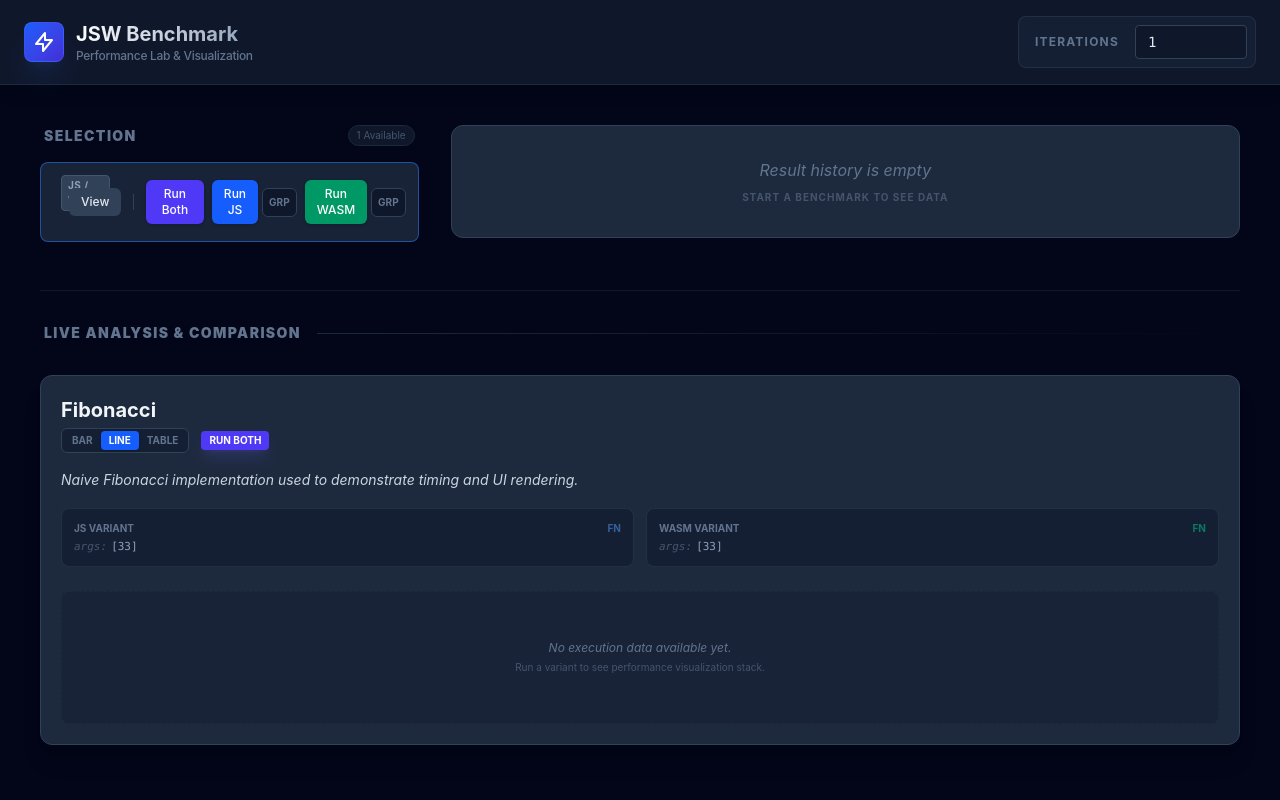
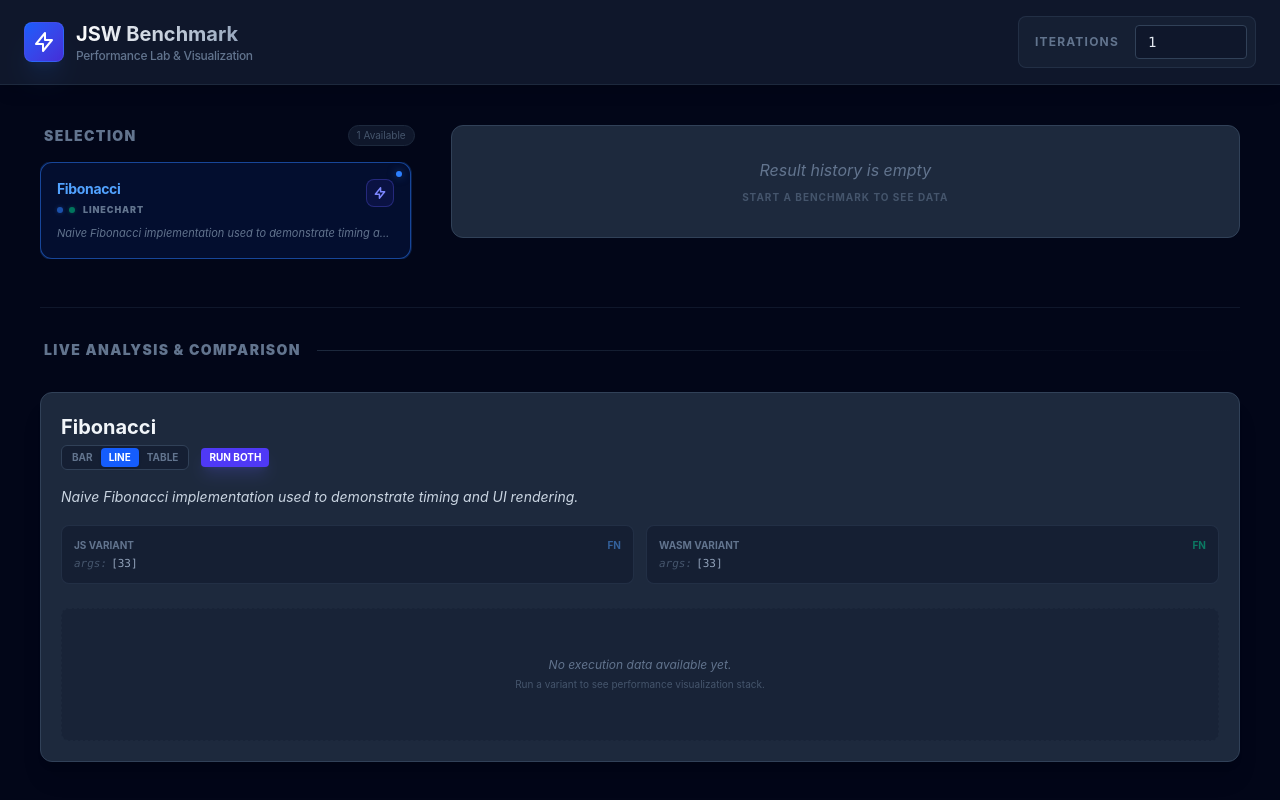
Before and after one commit to EV-OD/vite-plugin-jsw, a React (Vite) app in the folder playground-react/: page / in a window 1280 px wide. Shown: the top 800 px of the page. Built offline with nearby package versions, Linux system fonts and the light colour scheme.

Commit message:
feat: enhance BenchmarkItem and BenchmarkManager components with improved UI and functionality; add custom scrollbar styles and progress animation

```diff
--- a/playground-react/src/benchmark/benchmarks/fib/index.ts
+++ b/playground-react/src/benchmark/benchmarks/fib/index.ts
@@ -1,7 +1,6 @@
 import { fibJs } from "./js";
 import { fibWasm } from "./wasm";
 import { register, type BenchEntry, type BenchResult } from "../../register";
-
 const data = [Math.floor(Math.random() * 25) + 10]
 
 const argsData = () => data;
--- a/playground-react/src/benchmark/manager/BenchmarkManager.tsx
+++ b/playground-react/src/benchmark/manager/BenchmarkManager.tsx
@@ -67,7 +67,7 @@ export default function BenchmarkManager() {
                   {registryEntries.length} Available
                 </span>
               </div>
-              <div className="space-y-3">
+              <div className="space-y-2 max-h-[600px] overflow-y-auto pr-2 custom-scrollbar">
                 {registryEntries.map(([name, entry]) => (
                   <BenchmarkItem key={name} name={name} entry={entry} />
                 ))}
--- a/playground-react/src/benchmark/manager/components/BenchmarkItem.tsx
+++ b/playground-react/src/benchmark/manager/components/BenchmarkItem.tsx
@@ -9,8 +9,6 @@ interface BenchmarkItemProps {
 export function BenchmarkItem({ name, entry }: BenchmarkItemProps) {
   const setSelected = useBenchmarkStore(s => s.setSelected)
   const isSelected = useBenchmarkStore(s => s.selected === name)
-  const groupState = useBenchmarkStore(s => s.groupState)
-  const toggleGroup = useBenchmarkStore(s => s.toggleGroup)
   const run = useBenchmarkStore(s => s.run)
   const runBoth = useBenchmarkStore(s => s.runBoth)
   const runs = useBenchmarkStore(s => s.runs)
@@ -21,112 +19,80 @@ export function BenchmarkItem({ name, entry }: BenchmarkItemProps) {
 
   return (
     <div
-      className={`flex flex-col sm:flex-row items-start sm:items-center justify-between p-3 rounded-lg border transition-all ${
-        isSelected ? 'bg-slate-700/50 border-blue-500/50' : 'bg-slate-800 border-slate-700 hover:border-slate-600'
+      onClick={() => setSelected(name)}
+      className={`group relative flex flex-col p-4 rounded-xl border transition-all cursor-pointer ${
+        isSelected
+          ? 'bg-blue-600/10 border-blue-500/50 ring-1 ring-blue-500/20'
+          : 'bg-slate-900/50 border-slate-800 hover:border-slate-700 hover:bg-slate-800/50'
       }`}
     >
-      <div className="flex-1 min-w-0 mr-4">
-        <div className="flex items-center gap-2">
-          <h3 className="font-semibold text-slate-100 truncate">{name}</h3>
-          <span className="text-[10px] uppercase tracking-wider px-1.5 py-0.5 rounded bg-slate-700 text-slate-400 font-bold border border-slate-600">
-            {[entry.js && 'JS', entry.wasm && 'WASM'].filter(Boolean).join(' / ')}
-          </span>
+      {/* Active Indicator Dot */}
+      {isSelected && (
+        <div className="absolute top-2 right-2 w-1.5 h-1.5 rounded-full bg-blue-500 shadow-[0_0_8px_rgba(59,130,246,0.5)]"></div>
+      )}
+
+      <div className="flex items-start justify-between mb-2">
+        <div className="flex-1 min-w-0 pr-4">
+          <h3 className={`font-bold text-sm tracking-tight transition-colors truncate ${isSelected ? 'text-blue-400' : 'text-slate-200 group-hover:text-white'}`}>
+            {name}
+          </h3>
+          <div className="flex items-center gap-2 mt-1">
+            <div className="flex items-center gap-1.5 opacity-60 group-hover:opacity-100 transition-all">
+              {entry.js && <span className="w-1.5 h-1.5 rounded-full bg-blue-500 shadow-[0_0_4px_rgba(59,130,246,0.5)]"></span>}
+              {entry.wasm && <span className="w-1.5 h-1.5 rounded-full bg-emerald-500 shadow-[0_0_4px_rgba(16,185,129,0.5)]"></span>}
+            </div>
+            <span className="text-[9px] font-black uppercase tracking-widest text-slate-500 truncate">
+              {entry.format || 'Standard'}
+            </span>
+          </div>
         </div>
-        {entry.description && (
-          <p className="text-xs text-slate-400 mt-0.5 line-clamp-1">{entry.description}</p>
-        )}
+
+        <div className="flex items-center gap-1 flex-shrink-0">
+          {entry.js && entry.wasm ? (
+             <button
+              onClick={(e) => { e.stopPropagation(); runBoth(name); }}
+              disabled={isAnyRunning}
+              className={`p-1.5 rounded-lg border transition-all ${
+                isAnyRunning
+                  ? 'bg-slate-800 border-slate-700 opacity-50'
+                  : 'bg-indigo-600/10 border-indigo-500/30 text-indigo-400 hover:bg-indigo-600 hover:text-white hover:border-indigo-500 hover:shadow-lg hover:shadow-indigo-500/20'
+              }`}
+              title="Run Comparison"
+            >
+              <svg className="w-3.5 h-3.5" fill="none" stroke="currentColor" viewBox="0 0 24 24">
+                <path strokeLinecap="round" strokeLinejoin="round" strokeWidth="2.5" d="M13 10V3L4 14h7v7l9-11h-7z" />
+              </svg>
+            </button>
+          ) : (
+            <button
+              onClick={(e) => { e.stopPropagation(); run(name, entry.js ? 'js' : 'wasm'); }}
+              disabled={isAnyRunning}
+              className={`p-1.5 rounded-lg border transition-all ${
+                isAnyRunning
+                  ? 'bg-slate-800 border-slate-700 opacity-50'
+                  : 'bg-blue-600/10 border-blue-500/30 text-blue-400 hover:bg-blue-600 hover:text-white'
+              }`}
+            >
+              <svg className="w-3.5 h-3.5" fill="none" stroke="currentColor" viewBox="0 0 24 24">
+                <path strokeLinecap="round" strokeLinejoin="round" strokeWidth="2.5" d="M14.752 11.168l-3.197-2.132A1 1 0 0010 9.87v4.263a1 1 0 001.555.832l3.197-2.132a1 1 0 000-1.664z" />
+              </svg>
+            </button>
+          )}
+        </div>
       </div>
 
-      <div className="flex items-center gap-2 mt-3 sm:mt-0">
-        <button
-          onClick={() => setSelected(name)}
-          className="px-3 py-1.5 text-xs font-medium bg-slate-700 hover:bg-slate-600 text-slate-200 rounded-md transition-colors"
-        >
-          View
-        </button>
+      {entry.description && (
+        <p className="text-[11px] text-slate-500 leading-relaxed line-clamp-1 italic text-left">
+          {entry.description}
+        </p>
+      )}
 
-        <div className="h-4 w-px bg-slate-700 mx-1 hidden sm:block" />
-
-        {entry.js && entry.wasm && (
-          <button
-            disabled={isAnyRunning}
-            onClick={() => runBoth(name)}
-            className={`px-3 py-1.5 text-xs font-medium rounded-md transition-all ${
-              isAnyRunning
-                ? 'bg-slate-600/50 text-slate-400 cursor-not-allowed'
-                : 'bg-indigo-600 hover:bg-indigo-500 text-white shadow-sm'
-            }`}
-          >
-            Run Both
-          </button>
-        )}
-
-        {entry.js && (
-          <div className="flex items-center gap-1">
-            <button
-              disabled={isJsRunning}
-              onClick={() => run(name, 'js')}
-              className={`px-3 py-1.5 text-xs font-medium rounded-md transition-all flex items-center gap-2 ${
-                isJsRunning
-                  ? 'bg-blue-500/20 text-blue-400 cursor-not-allowed'
-                  : 'bg-blue-600 hover:bg-blue-500 text-white shadow-sm'
-              }`}
-            >
-              {isJsRunning && (
-                <svg className="animate-spin h-3 w-3" viewBox="0 0 24 24">
-                  <circle className="opacity-25" cx="12" cy="12" r="10" stroke="currentColor" strokeWidth="4" fill="none" />
-                  <path className="opacity-75" fill="currentColor" d="M4 12a8 8 0 018-8V0C5.373 0 0 5.373 0 12h4zm2 5.291A7.962 7.962 0 014 12H0c0 3.042 1.135 5.824 3 7.938l3-2.647z" />
-                </svg>
-              )}
-              {isJsRunning ? 'JS...' : 'Run JS'}
-            </button>
-            <button
-              onClick={() => toggleGroup(name, 'js')}
-              title={groupState[`${name}:js`] ? 'Ungroup results' : 'Keep results grouped'}
-              className={`p-1.5 rounded-md border text-[10px] font-bold transition-colors ${
-                groupState[`${name}:js`]
-                  ? 'bg-amber-500/10 border-amber-500/50 text-amber-500'
-                  : 'bg-slate-900 border-slate-700 text-slate-500 hover:text-slate-400'
-              }`}
-            >
-              {groupState[`${name}:js`] ? 'UNGRP' : 'GRP'}
-            </button>
-          </div>
-        )}
-
-        {entry.wasm && (
-          <div className="flex items-center gap-1">
-            <button
-              disabled={isWasmRunning}
-              onClick={() => run(name, 'wasm')}
-              className={`px-3 py-1.5 text-xs font-medium rounded-md transition-all flex items-center gap-2 ${
-                isWasmRunning
-                  ? 'bg-emerald-500/20 text-emerald-400 cursor-not-allowed'
-                  : 'bg-emerald-600 hover:bg-emerald-500 text-white shadow-sm'
-              }`}
-            >
-              {isWasmRunning && (
-                <svg className="animate-spin h-3 w-3" viewBox="0 0 24 24">
-                  <circle className="opacity-25" cx="12" cy="12" r="10" stroke="currentColor" strokeWidth="4" fill="none" />
-                  <path className="opacity-75" fill="currentColor" d="M4 12a8 8 0 018-8V0C5.373 0 0 5.373 0 12h4zm2 5.291A7.962 7.962 0 014 12H0c0 3.042 1.135 5.824 3 7.938l3-2.647z" />
-                </svg>
-              )}
-              {isWasmRunning ? 'WASM...' : 'Run WASM'}
-            </button>
-             <button
-              onClick={() => toggleGroup(name, 'wasm')}
-              title={groupState[`${name}:wasm`] ? 'Ungroup results' : 'Keep results grouped'}
-              className={`p-1.5 rounded-md border text-[10px] font-bold transition-colors ${
-                groupState[`${name}:wasm`]
-                  ? 'bg-amber-500/10 border-amber-500/50 text-amber-500'
-                  : 'bg-slate-900 border-slate-700 text-slate-500 hover:text-slate-400'
-              }`}
-            >
-              {groupState[`${name}:wasm`] ? 'UNGRP' : 'GRP'}
-            </button>
-          </div>
-        )}
-      </div>
+      {/* Progress Line if running */}
+      {isAnyRunning && (
+        <div className="absolute bottom-0 left-0 right-0 h-0.5 bg-slate-800/10 overflow-hidden rounded-b-xl">
+          <div className="h-full bg-blue-500 animate-progress"></div>
+        </div>
+      )}
     </div>
   )
 }
--- a/playground-react/src/index.css
+++ b/playground-react/src/index.css
@@ -2,3 +2,26 @@
 
 html,body,#root{height:100%}
 body{font-family:Inter,ui-sans-serif,system-ui,-apple-system,Segoe UI,Roboto,"Helvetica Neue",Arial}
+
+@keyframes progress-slide {
+  0% { transform: translateX(-100%); }
+  100% { transform: translateX(100%); }
+}
+
+.animate-progress {
+  animation: progress-slide 1.5s infinite linear;
+}
+
+.custom-scrollbar::-webkit-scrollbar {
+  width: 4px;
+}
+.custom-scrollbar::-webkit-scrollbar-track {
+  background: transparent;
+}
+.custom-scrollbar::-webkit-scrollbar-thumb {
+  background: #334155;
+  border-radius: 10px;
+}
+.custom-scrollbar::-webkit-scrollbar-thumb:hover {
+  background: #475569;
+}
```
